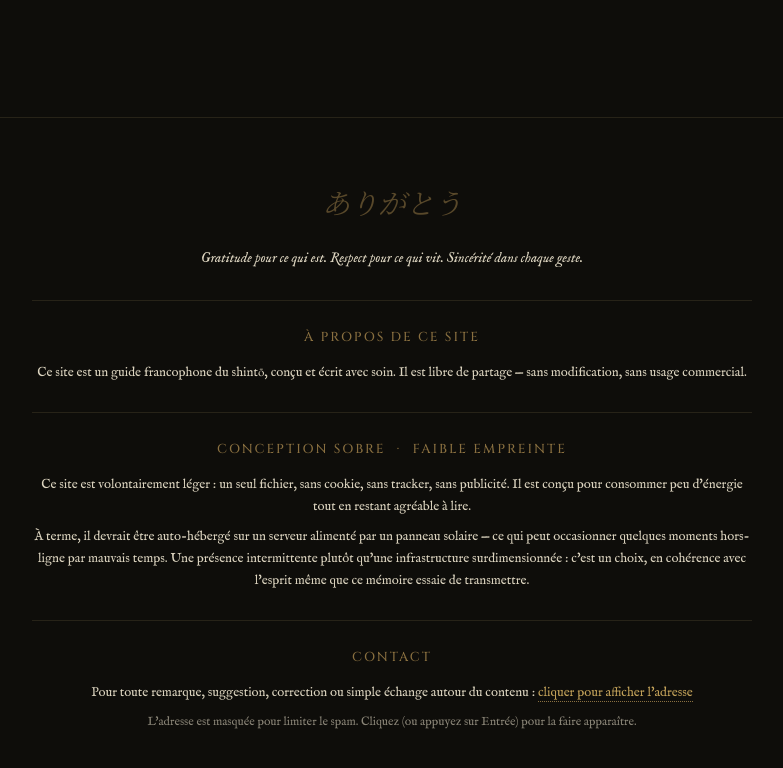
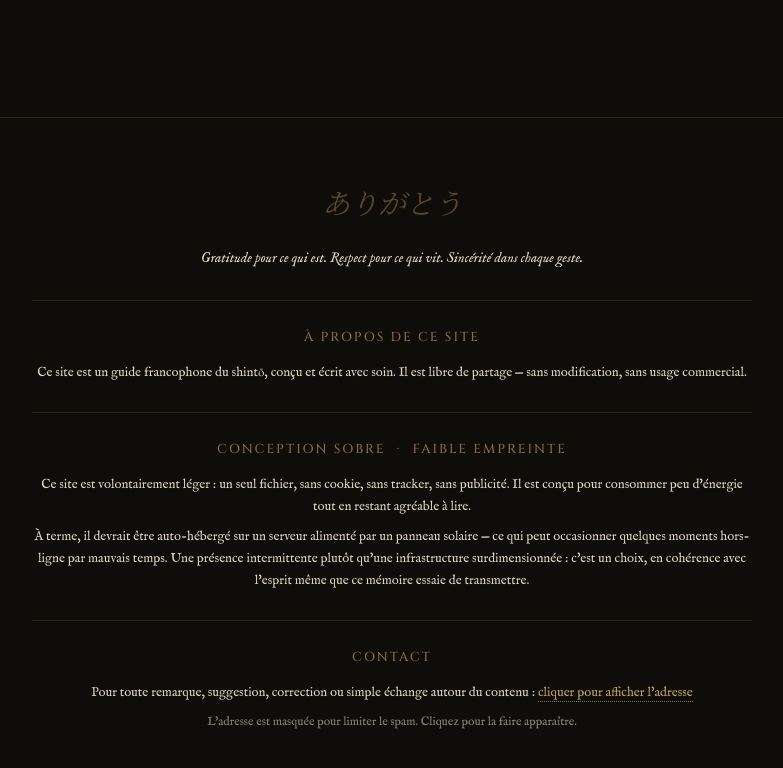
Before and after one commit to botrenard/botrenard.github.io, a plain HTML site: page index.html in a window 1280 px wide. Shown: the part 8232-9000 px from the top of the page, without its empty margins (248-1031 px from the left). Drawn offline with Linux system fonts and the light colour scheme; a web font is replaced by a local one.

Commit message:
Update index.html

```diff
--- a/index.html
+++ b/index.html
@@ -4160,7 +4160,7 @@ footer .footer-kanji {
     <p>Pour toute remarque, suggestion, correction ou simple échange autour du contenu :
       <a class="contact-link" id="contact-link" onclick="revealContact(this)" tabindex="0" onkeypress="if(event.key==='Enter') revealContact(this)" role="button">cliquer pour afficher l'adresse</a>
     </p>
-    <p style="font-size:12px; opacity:0.6; margin-top:6px;">L'adresse est masquée pour limiter le spam. Cliquez (ou appuyez sur Entrée) pour la faire apparaître.</p>
+    <p style="font-size:12px; opacity:0.6; margin-top:6px;">L'adresse est masquée pour limiter le spam. Cliquez pour la faire apparaître.</p>
   </div>
 </footer>
 
```
